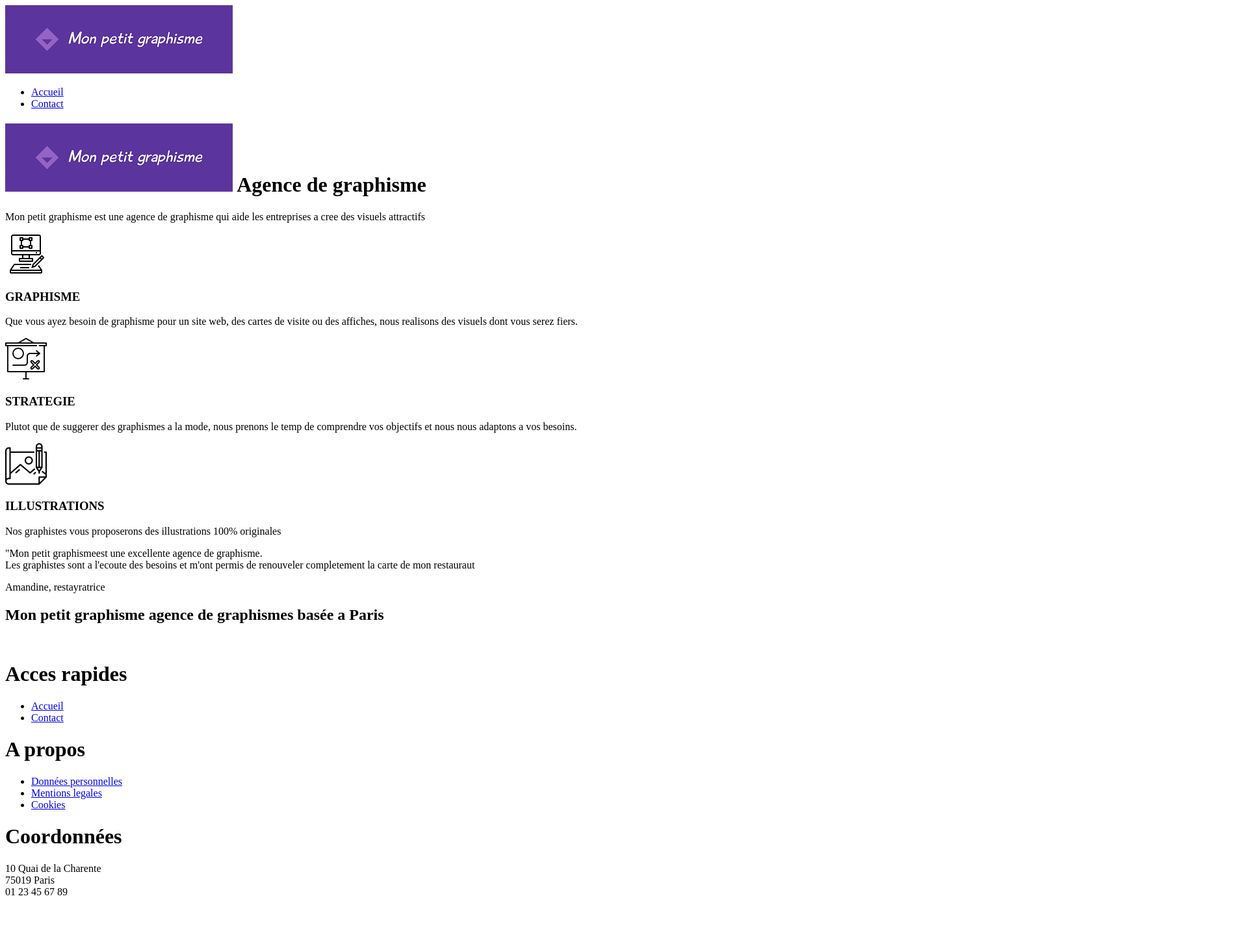
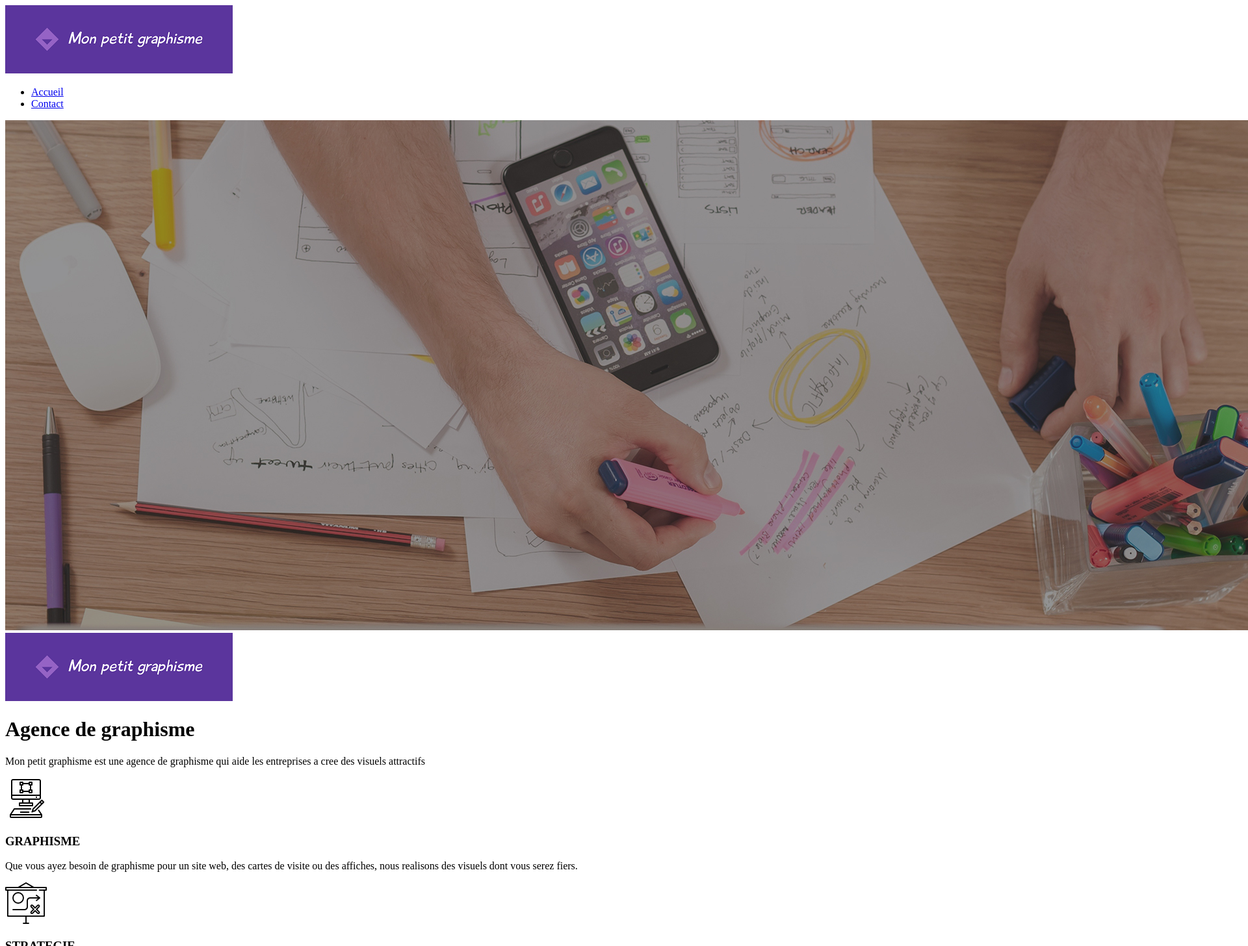
Before and after one commit to KVnatsu/TP01-maquette, a plain HTML site: page index.html in a window 1280 px wide. Shown: the top 1456 px of the page at 65% size, 1920 px wide, since content can reach past the window. Before the commit the page ends 1398 px from the top, so only its background shows below. Drawn offline with Linux system fonts and the light colour scheme.

Commit message:
Fix#01 Background

```diff
--- a/index.html
+++ b/index.html
@@ -23,8 +23,15 @@
         </nav>
       </header>
       <!-- Background -->
-      <div id="background">
-        <h1><img src="image/logo_long.png" alt="" /> Agence de graphisme</h1>
+      <div class="box">
+        <div id="banniere">
+          <img src="image/backgroung_image.jpg" alt="" />
+        </div>
+
+        <div id="background">
+          <img src="image/logo_long.png" alt="" />
+          <h1>Agence de graphisme</h1>
+        </div>
       </div>
 
       <section>
```
